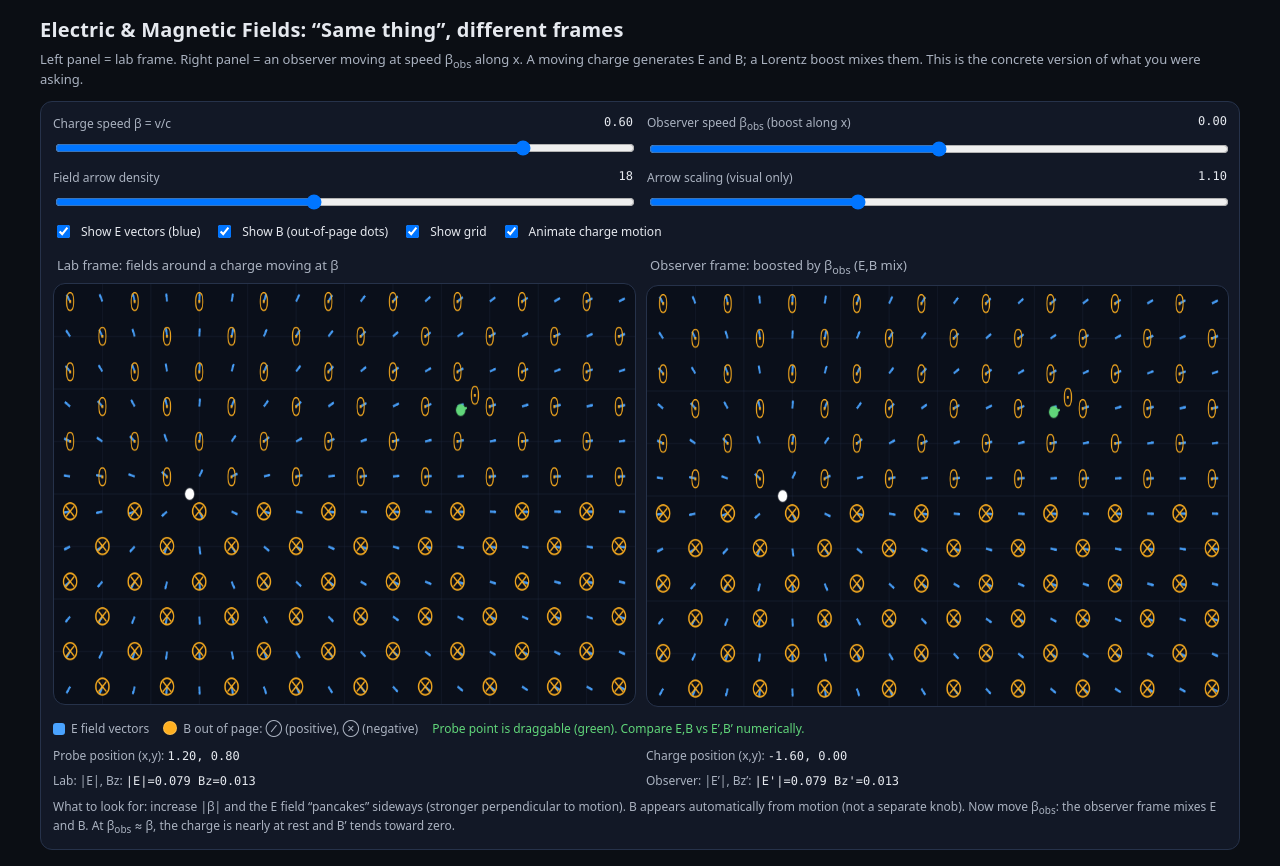
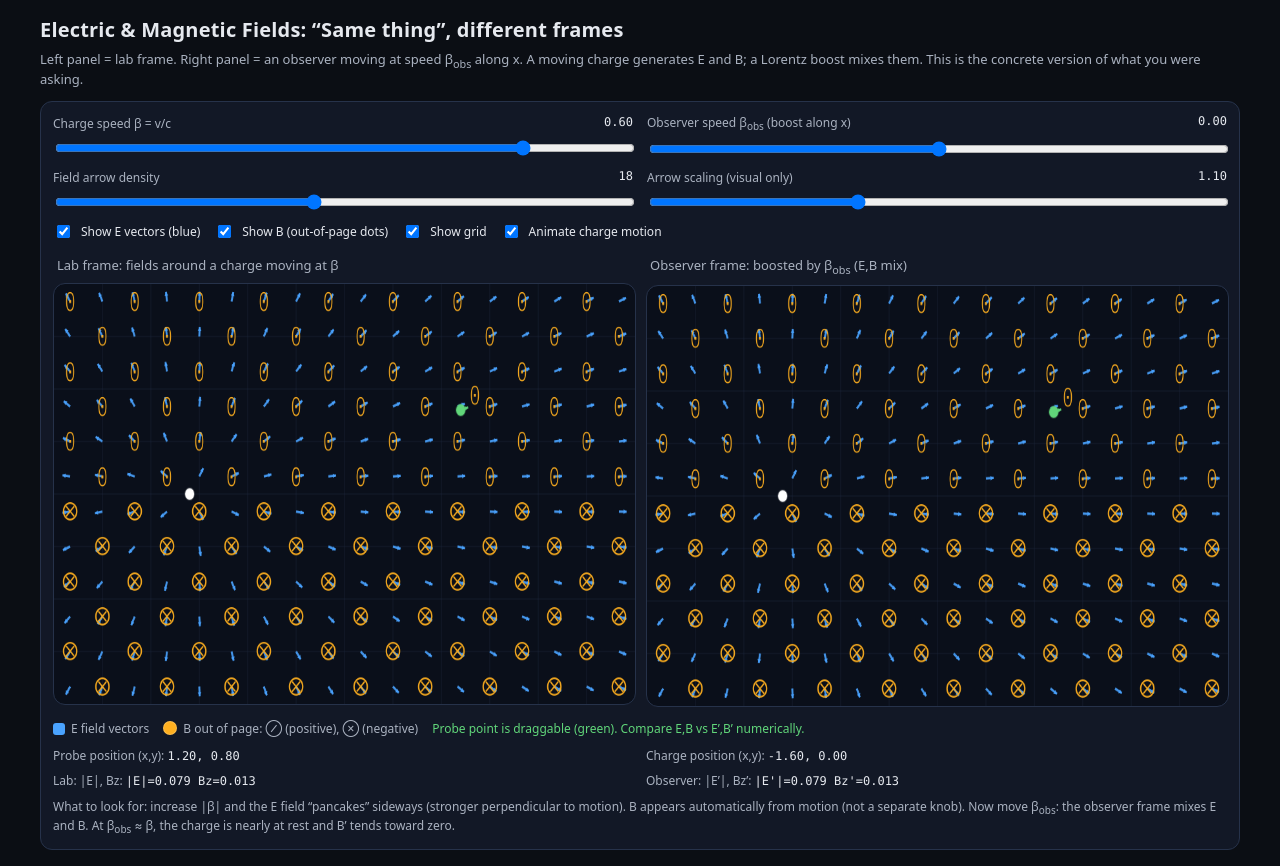
Before and after one commit to hadi-nayebi/electromagnetism-visualization, a plain HTML site: page index.html in a window 1280 px wide. Drawn offline with Linux system fonts and the light colour scheme.

Commit message:
Iterate 4: Increase arrow length and head size for better visibility

```diff
--- a/index.html
+++ b/index.html
@@ -383,6 +383,7 @@
     ctx.strokeStyle = color;
     ctx.fillStyle = color;
     // Further thicken the arrow lines to improve visibility on high resolution displays
+    // Further thicken the arrow lines to improve visibility on high resolution displays
     ctx.lineWidth = 3;
     ctx.globalAlpha = 0.9;
 
@@ -390,8 +391,11 @@
     // This prevents very small field vectors from rendering as tiny points and
     // keeps large vectors from having excessively long arrows. Increase the
     // minimum and maximum to make small arrows more visible.
-    const minL = 10;
-    const maxL = 22;
+    // Increase minimum and maximum arrow lengths to make arrows much more visible
+    // even when the scaled field vector is small. This ensures vectors don't
+    // collapse into tiny points on the canvas.
+    const minL = 12;
+    const maxL = 28;
     const L = Math.max(minL, Math.min(maxL, len));
 
     // End point of the arrow shaft
@@ -406,8 +410,11 @@
 
     // Arrow head size scales with arrow length. Increase the head
     // proportions slightly to improve visibility on small arrows.
-    const ah = Math.min(8, L * 0.35);
-    const aw = ah * 0.55;
+    // Increase arrow head size and relative proportions so that head remains
+    // noticeable even for small arrows. The arrow head scales linearly with
+    // length but is capped at a larger absolute size than before.
+    const ah = Math.min(10, L * 0.4);
+    const aw = ah * 0.6;
     const hx = x2, hy = y2;
     const px = -uy, py = ux;
     ctx.beginPath();
```
